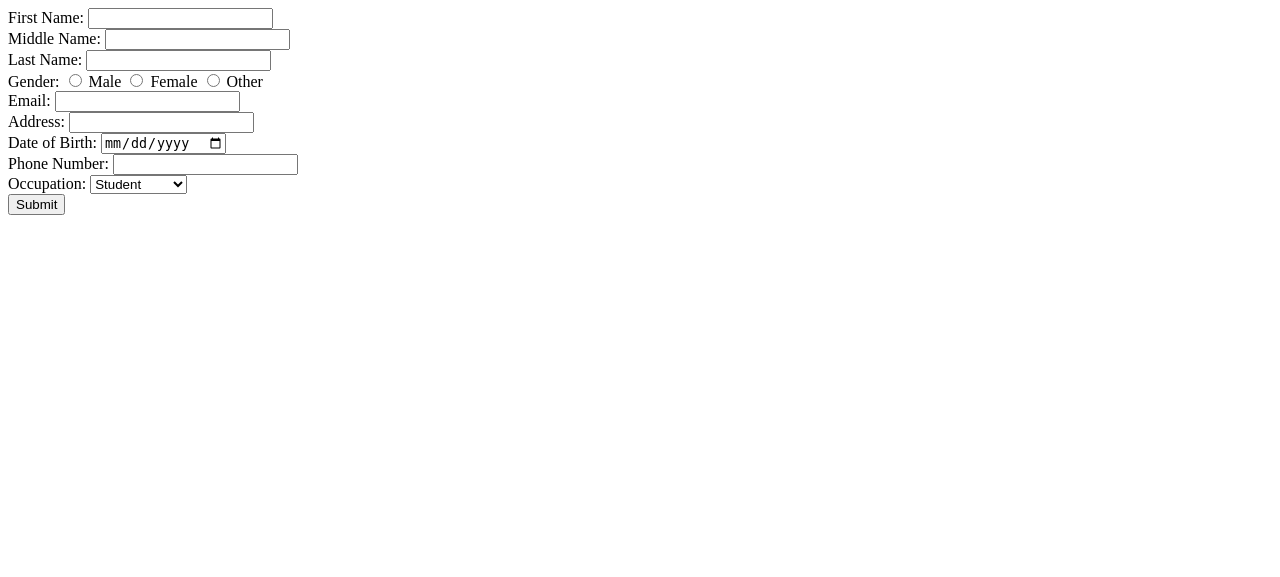
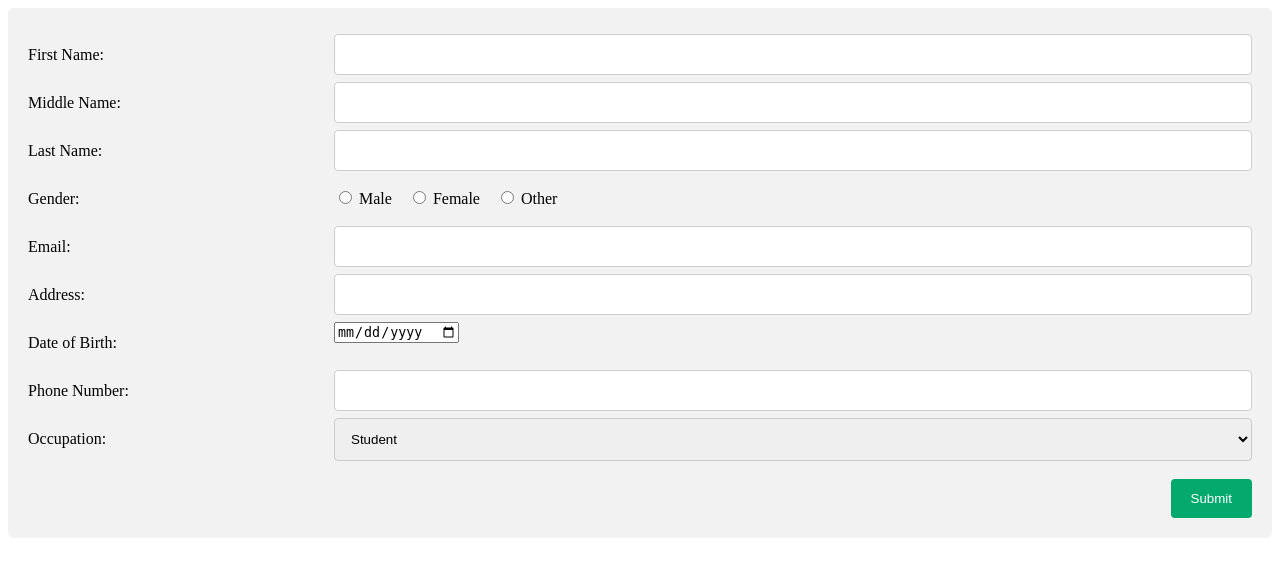
Before and after one commit to therikb31/ATM_WebApp, a Flask app: page /create in a window 1280 px wide. Shown: the top 577 px of the page. Run offline with Flask 2, Linux system fonts and the light colour scheme; some libraries are stand-ins or nearby versions.

Commit message:
design createAccount

```diff
--- a/static/menu.css
+++ b/static/menu.css
@@ -1,6 +1,5 @@
 .main {
     justify-content: center;
-    display: flex;
 }
 
 .form {
@@ -38,12 +37,6 @@
     float: left;
     text-align: right;
     width: 50%;
-}
-
-.row:after {
-    content: "";
-    display: table;
-    clear: both;
 }
 
 .button {
@@ -87,3 +80,83 @@
     margin: 0;
     padding: 0;
 }
+
+input[type=text],
+select,
+textarea {
+    width: 100%;
+    padding: 12px;
+    border: 1px solid #ccc;
+    border-radius: 4px;
+    box-sizing: border-box;
+    resize: vertical;
+}
+
+
+/* Style the label to display next to the inputs */
+
+label {
+    padding: 12px 12px 12px 0;
+    display: inline-block;
+}
+
+
+/* Style the submit button */
+
+input[type=submit] {
+    background-color: #04AA6D;
+    color: white;
+    padding: 12px 20px;
+    border: none;
+    border-radius: 4px;
+    cursor: pointer;
+    float: right;
+}
+
+
+/* Style the container */
+
+.container {
+    border-radius: 5px;
+    background-color: #f2f2f2;
+    padding: 20px;
+}
+
+
+/* Floating column for labels: 25% width */
+
+.col-25 {
+    float: left;
+    width: 25%;
+    margin-top: 6px;
+}
+
+
+/* Floating column for inputs: 75% width */
+
+.col-75 {
+    float: left;
+    width: 75%;
+    margin-top: 6px;
+}
+
+
+/* Clear floats after the columns */
+
+.row:after {
+    content: "";
+    display: table;
+    clear: both;
+}
+
+
+/* Responsive layout - when the screen is less than 600px wide, make the two columns stack on top of each other instead of next to each other */
+
+@media screen and (max-width: 600px) {
+    .col-25,
+    .col-75,
+    input[type=submit] {
+        width: 100%;
+        margin-top: 0;
+    }
+}
--- a/templates/createAccount.html
+++ b/templates/createAccount.html
@@ -5,51 +5,113 @@
     <meta charset="UTF-8">
     <meta http-equiv="X-UA-Compatible" content="IE=edge">
     <meta name="viewport" content="width=device-width, initial-scale=1.0">
+    <link rel="stylesheet" href="/static/menu.css">
     <title>Create Account</title>
 </head>
 
 <body>
+    <div class="container">
         <form action="#" method="POST">
+            <div class="row">
+                <div class="col-25">
+                    <label for="firstName">First Name:</label>
+                </div>
+                <div class="col-75">
+                    <input type="text" id="firstName" name="firstName" required>
+                </div>
+            </div>
 
-        <label for="firstName">First Name:</label>
-        <input type="text" id="firstName" name="firstName" required><br>
-
+            <div class="row">
+                <div class="col-25">
                     <label for="middleName">Middle Name:</label>
-        <input type="text" id="middleName" name="middleName"> <br>
+                </div>
+                <div class="col-75">
+                    <input type="text" id="middleName" name="middleName">
+                </div>
+            </div>
+            <div class="row">
+                <div class="col-25">
 
                     <label for="lastName">Last Name:</label>
-        <input type="text" id="lastName" name="lastName" required><br>
-
+                </div>
+                <div class="col-75">
+                    <input type="text" id="lastName" name="lastName" required>
+                </div>
+            </div>
+            <div class="row">
+                <div class="col-25">
                     <label for="gender">Gender:</label>
+                </div>
+                <div class="col-75">
                     <input type="radio" name="gender" id="male" value="Male" required>
                     <label for="male">Male</label>
                     <input type="radio" name="gender" id="female" value="Female" required>
                     <label for="female">Female</label>
                     <input type="radio" name="gender" id="other" value="Other" required>
-        <label for="other">Other</label> <br>
+                    <label for="other">Other</label>
+                </div>
+            </div>
+            <div class="row">
+                <div class="col-25">
 
                     <label for="email">Email:</label>
-        <input type="text" name="email" id="email"><br>
+                </div>
+                <div class="col-75">
+                    <input type="text" name="email" id="email">
+                </div>
+            </div>
+            <div class="row">
+                <div class="col-25">
+                    <label for="address">Address:</label>
+                </div>
+                <div class="col-75">
+                    <input type="text" id="address" name="address" required>
+                </div>
+            </div>
 
-        <label for="address">Address:</label>
-        <input type="text" id="address" name="address" required><br>
-
+            <div class="row">
+                <div class="col-25">
                     <label for="dateOfBirth">Date of Birth:</label>
-        <input type="date" name="dateOfBirth" id="dateOfBirth" required><br>
+                </div>
+                <div class="col-75">
+                    <input type="date" name="dateOfBirth" id="dateOfBirth" required>
+                </div>
+            </div>
+            <div class="row">
+                <div class="col-25">
 
                     <label for="phone">Phone Number:</label>
-        <input type="number" name="phone" id="phone" required><br>
+                </div>
+                <div class="col-75">
 
+                    <input type="text" name="phone" id="phone" required>
+                </div>
+            </div>
+
+            <div class="row">
+                <div class="col-25">
                     <label for="occupation">Occupation:</label>
+                </div>
+                <div class="col-75">
                     <select name="occupation" id="occupation">
             <option value="student">Student</option>
             <option value="engineer">Engineer</option>
             <option value="doctor">Doctor</option>
-            <option value="unemployed">Unemployed</option><br>
-        </select><br>
+            <option value="unemployed">Unemployed</option>
+
+        </select>
+                </div>
+            </div>
+            <br>
+            <div class="row">
+
+
 
                 <input type="submit" onclick="myFunction()">
+            </div>
+
         </form>
+    </div>
 
 </body>
 
```
Lines whose indentation alone changed are shown as unchanged.
